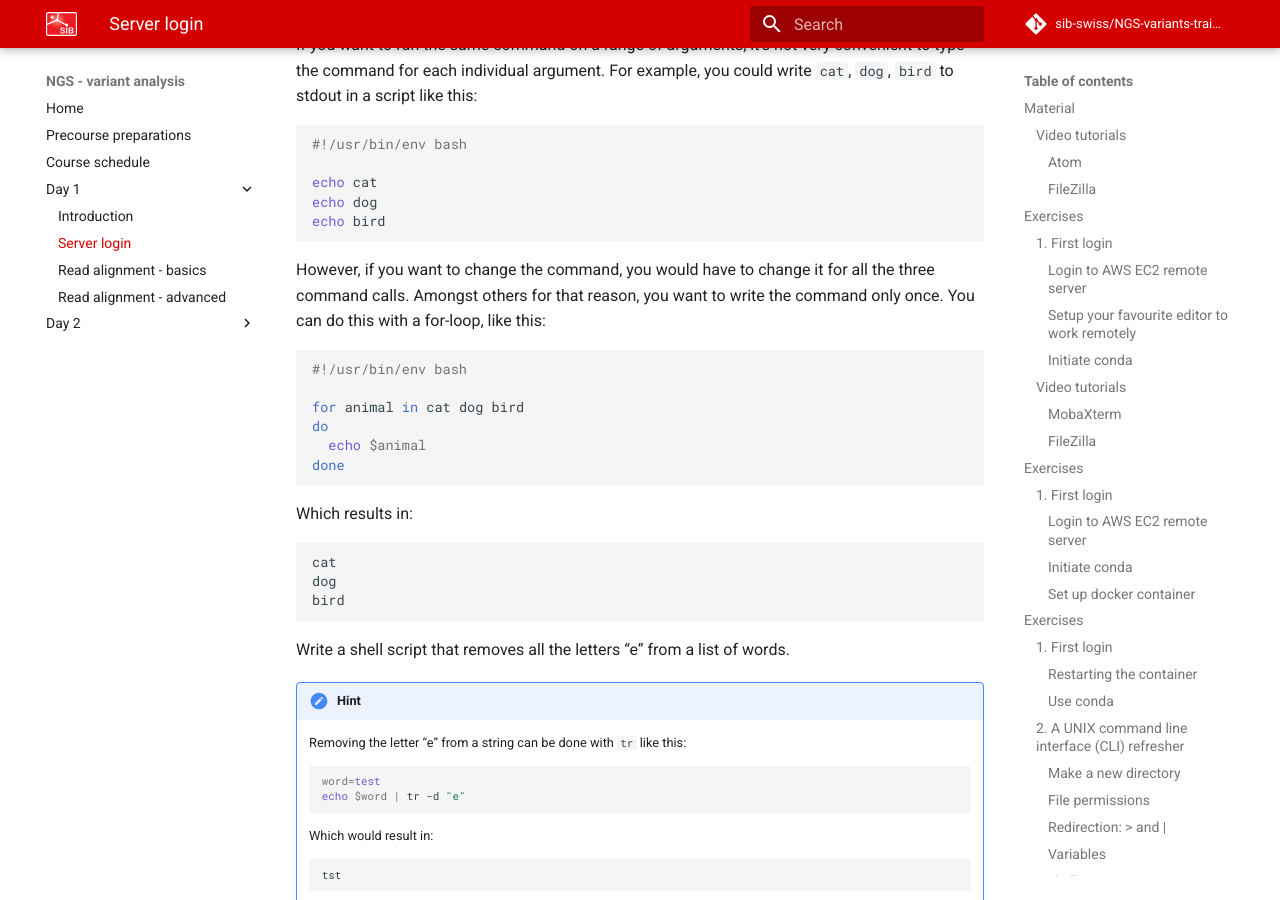
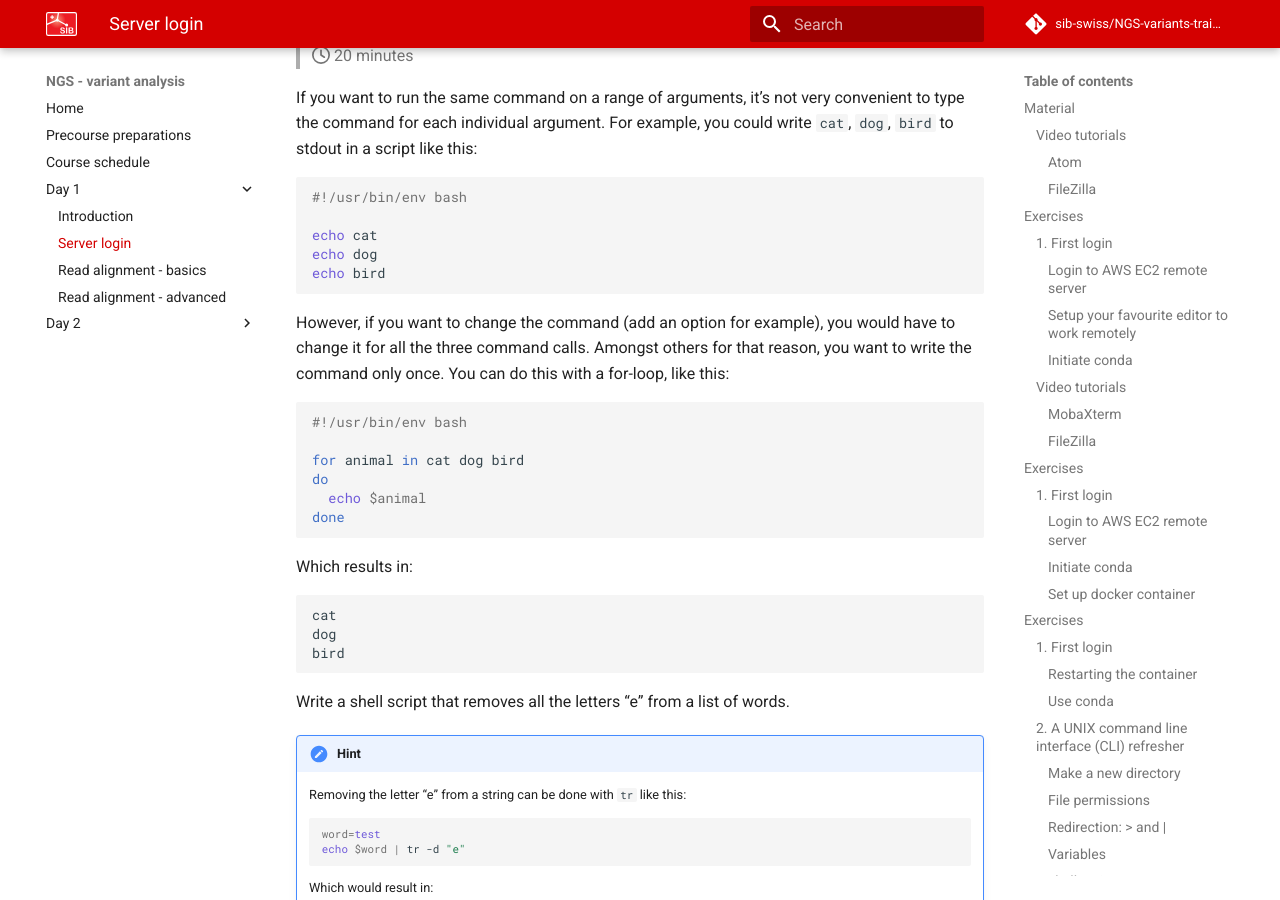
Before and after one commit to sib-swiss/NGS-variants-training, an MkDocs documentation site: the page built from docs/day1/server_login.md, in a window 1280 px wide and 900 px high, scrolled down 5012 px. Built offline with MkDocs 1.6.1 and Material for MkDocs 9.7.7, drawn with Linux system fonts in a browser that asks for light colours; emoji names are drawn with the system emoji font; comment, search, counter and statistics services are not loaded; some of the changed text lies outside the part shown.

Commit message:
modified presentations

````diff
--- a/docs/day1/server_login.md
+++ b/docs/day1/server_login.md
@@ -376,7 +377,7 @@ echo dog
 echo bird
 ```
 
-However, if you want to change the command, you would have to change it for all the three command calls. Amongst others for that reason, you want to write the command only once. You can do this with a for-loop, like this:
+However, if you want to change the command (add an option for example), you would have to change it for all the three command calls. Amongst others for that reason, you want to write the command only once. You can do this with a for-loop, like this:
 
 ```sh
 #!/usr/bin/env bash
````
Also changed, not shown: other parts of docs/day1/server_login.md (+5 -4 lines), 4 other files.
